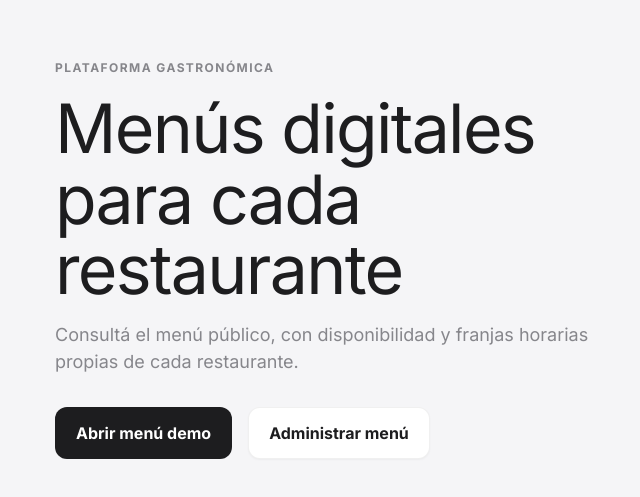
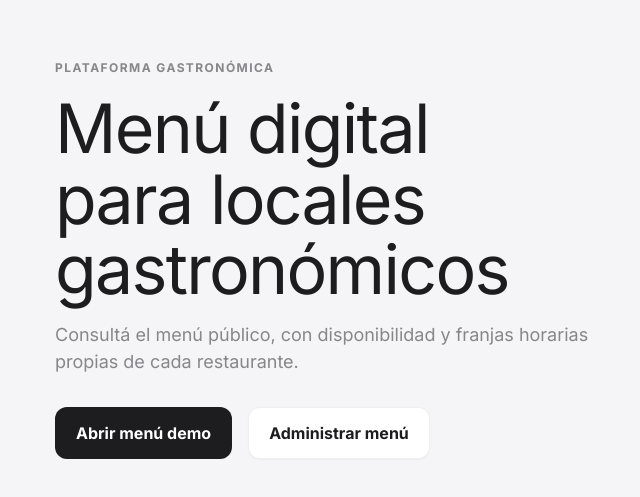
Before and after one commit to Dooh-Agency/Menu-Gastronomico, a Next.js app: page / in a window 1280 px wide. Shown: the part 141-638 px from the top of the page, without its empty margins (9-649 px from the left). Built offline with nearby package versions, Linux system fonts and the light colour scheme.

Commit message:
content: clarify product landing title

```diff
--- a/src/app/page.tsx
+++ b/src/app/page.tsx
@@ -5,7 +5,7 @@ export default function HomePage() {
     <main className="foundation-shell product-home">
       <section aria-labelledby="product-home-title" className="product-home-intro">
         <p className="eyebrow product-home-eyebrow">Plataforma gastronómica</p>
-        <h1 id="product-home-title">Menús digitales para cada restaurante</h1>
+        <h1 id="product-home-title">Menú digital para locales gastronómicos</h1>
         <p className="product-home-description">
           Consultá el menú público, con disponibilidad y franjas horarias propias de cada restaurante.
         </p>
```
Also changed, not shown: 1 other file (tests, documents, lock files or other folders).
